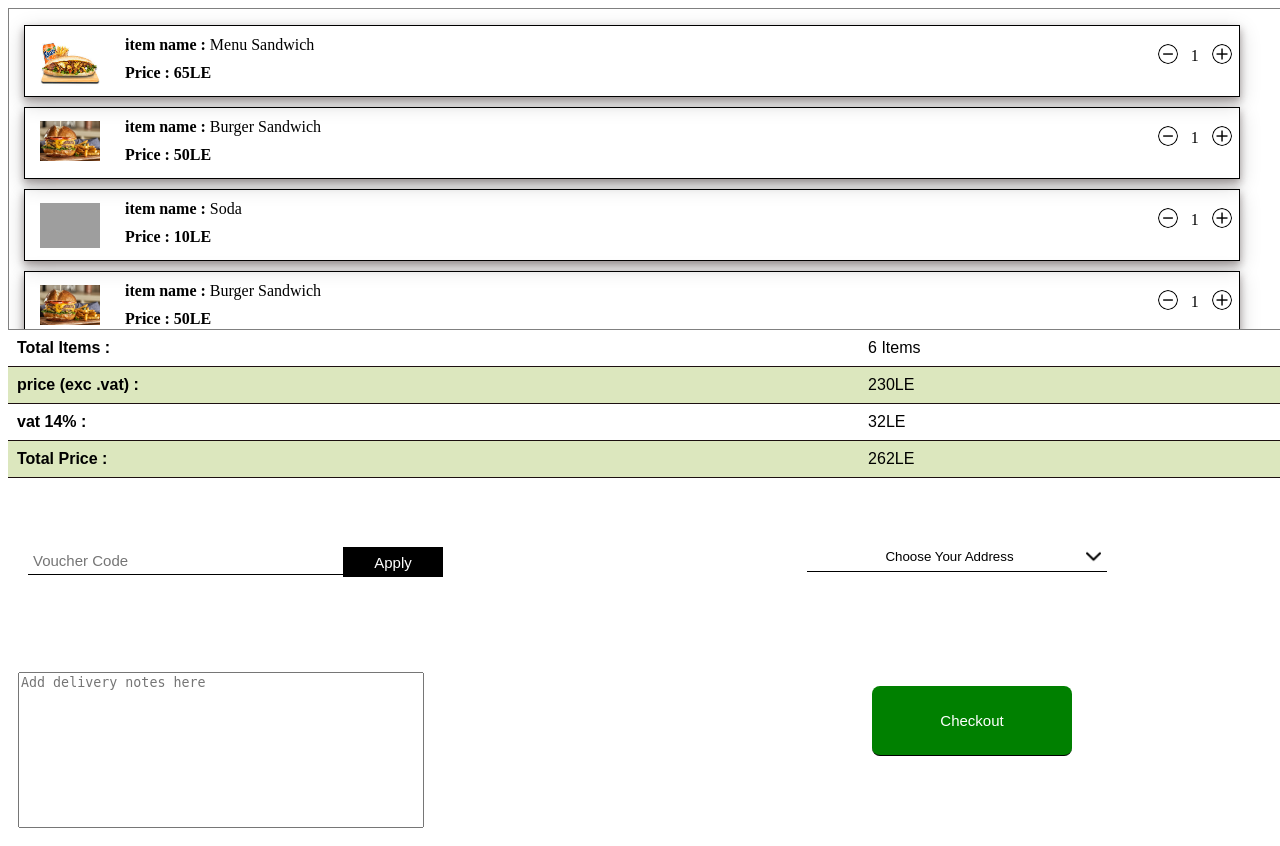
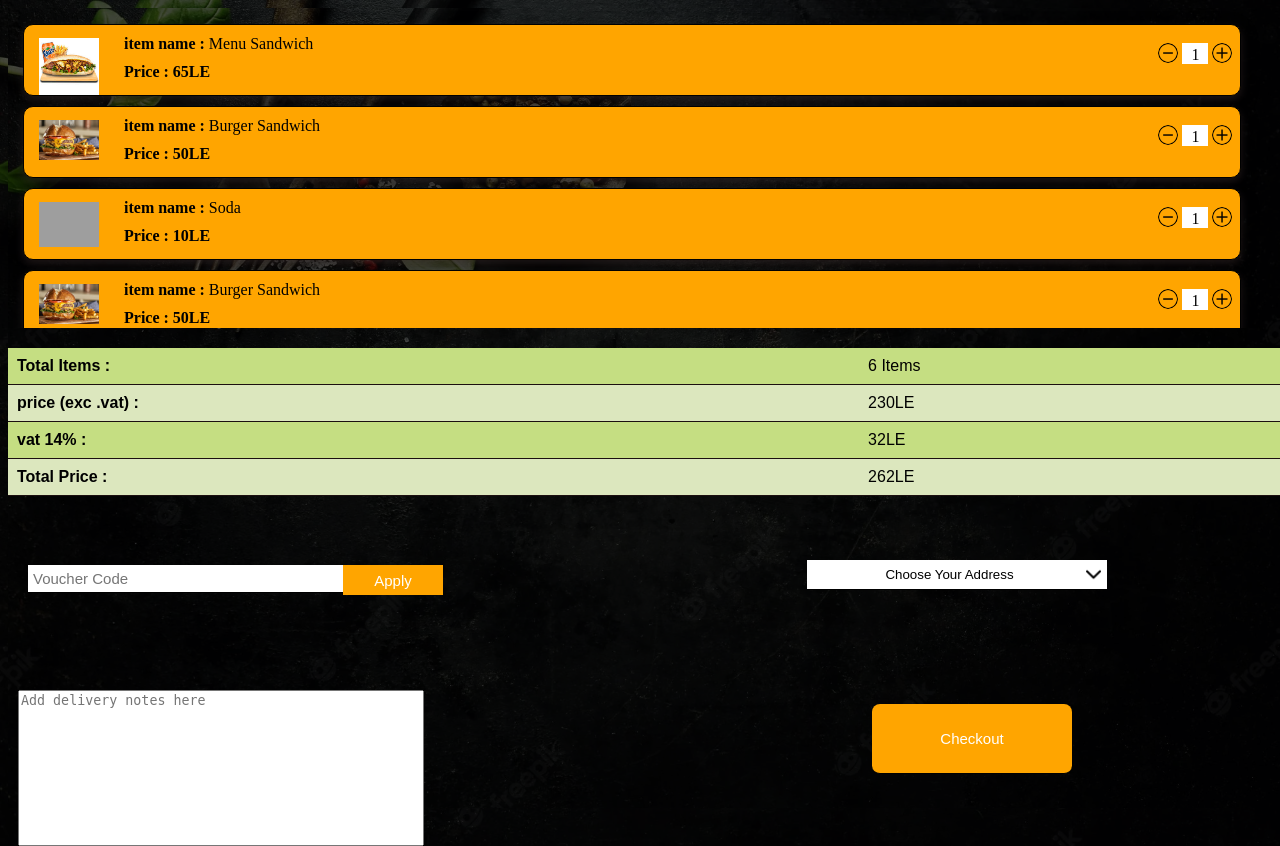
Before and after one commit to mohamedhussammm/new-project, a Django app: page /menu/checkout/ in a window 1280 px wide. Run offline with Django 4.2, Linux system fonts and the light colour scheme; grey boxes are pictures that could not be loaded.

Commit message:
Update Check_Out.css

```diff
--- a/projectt/static/css/Check_Out.css
+++ b/projectt/static/css/Check_Out.css
@@ -1,6 +1,10 @@
 body, html{
     width: 100%;
     height: 100%;
+    background: rgba(0, 0, 0, 0.7) url(../photos/food2.webp) fixed;
+    background-size: cover;
+    background-blend-mode: darken;
+
 }
 
 
@@ -10,7 +14,6 @@
     width: 100%;
 }
 #container{
-    border: 1px solid gray;
     overflow-x: hidden;
     overflow-y: auto;
 
@@ -24,13 +27,17 @@
     width: 95%;
     height: 70px;
     margin-top: 10px;
+    background-color: orange;
+    border-radius: 10px;
     border: 1px solid black;
     box-shadow: 0 4px 8px 0 rgba(63, 48, 48, 0.445), 0 6px 20px 0 rgba(0, 0, 0, 0.19);
     overflow: hidden;
 }
-
+#art:hover{
+    cursor: pointer;
+}
 #art:hover #item_img{
-
+    cursor: pointer;
     transform: scale(1.2);
 }
 #art:hover{
@@ -69,7 +76,7 @@
 }
 .im:hover{
     cursor: pointer;
-    background-color: rgba(30, 152, 62, 0.424);
+    background-color: orangered;
 }
 .in_span{
     padding: 9px;
@@ -87,13 +94,17 @@
 #prices {
     font-family: Arial, Helvetica, sans-serif;
     border: none;
-    margin-top: 0%;
+    margin-top: 20px;
     width: 100%;
     border-collapse: collapse;
 }
-#prices tr:nth-child(even){background-color: #dce7be;}
+
+#prices tr:nth-child(even){
+    background-color: #dce7be;
+}
+
 #prices tr{
-
+    background-color: #c5de82;
     border-bottom: 1px solid rgb(28, 16, 16);
 }
 #prices td{
@@ -154,7 +165,7 @@
     height: 30px;
     width: 100px;
     color: white;
-    background-color: black;
+    background-color: orange;
 }
 
 
@@ -170,6 +181,7 @@
     font-family: Arial, Helvetica, sans-serif;
     font-size: 15px;
     width: 300px;
+    background-color: #dce7be;
     border: 1px solid black;
     border-radius: 8px;
     transition: .3s;
@@ -230,7 +242,7 @@
     margin-top: 10px;
     border: none;
     border-bottom: 1px solid black;
-    background-color: green;
+    background-color: orange;
     color: white;
     margin-bottom: 5px;
     margin-left: -8px;
@@ -248,7 +260,7 @@
     outline: none;
 }
 #end:hover{
-    background-color: rgb(3, 57, 3);
+    background-color: green;
 }
 @media only screen and (min-width:1000px) {
     #v1{
```
Lines whose indentation alone changed are shown as unchanged.
